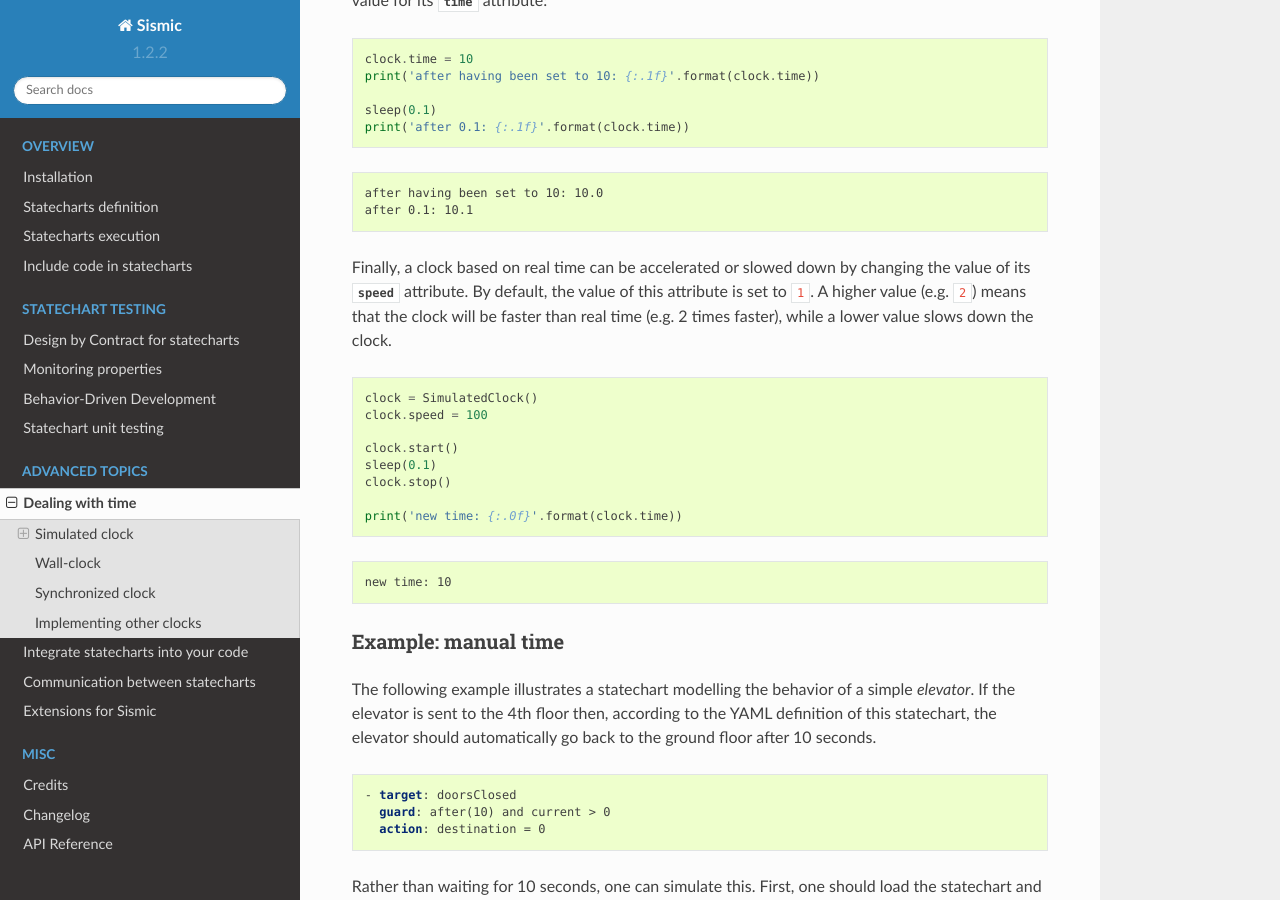
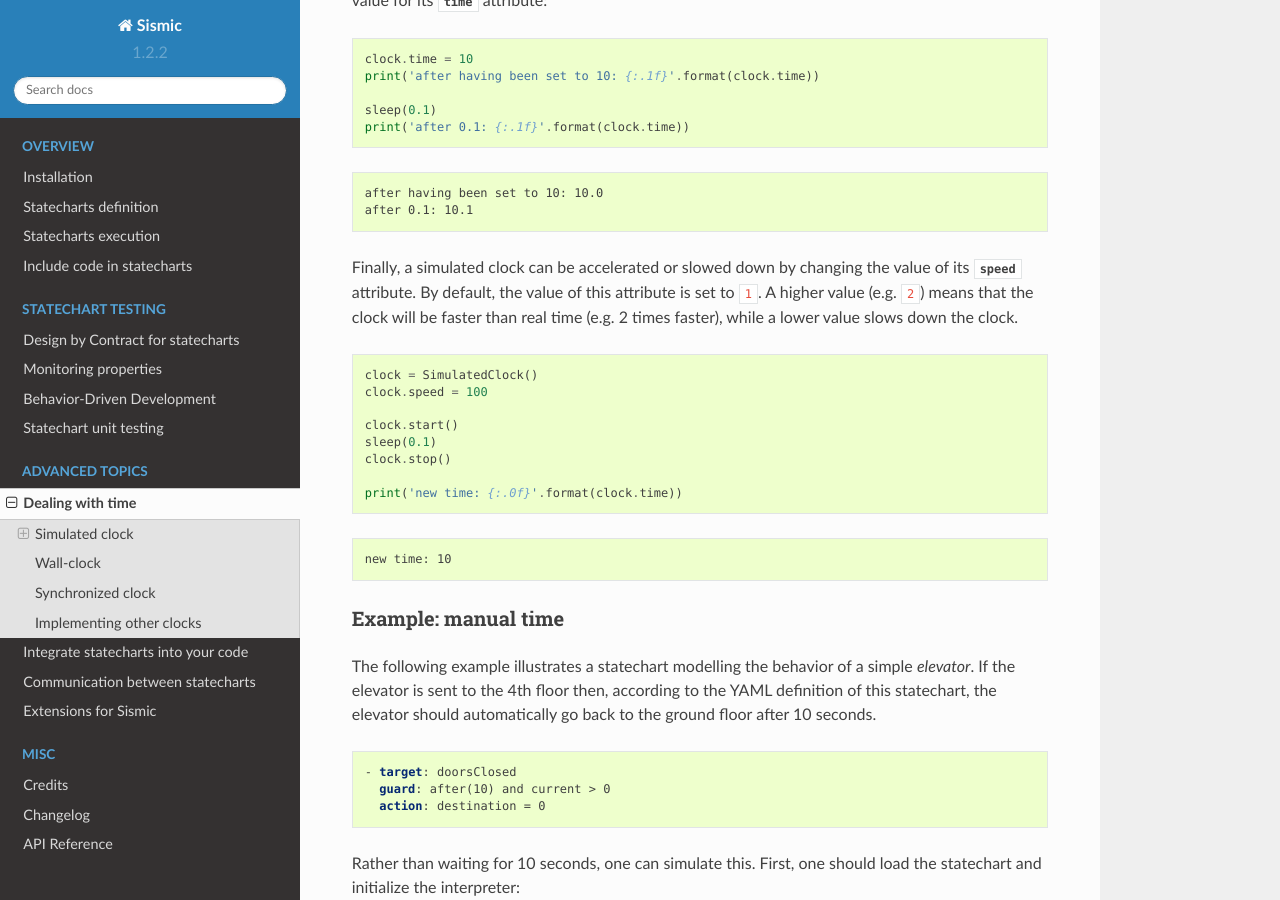
Before and after one commit to AlexandreDecan/sismic, a Sphinx documentation site: the page built from docs/time.rst, in a window 1280 px wide and 900 px high, scrolled down 1859 px. Built offline with Sphinx 7.4.7 and the Read the Docs theme 2.0.0, drawn with Linux system fonts in a browser that asks for light colours; some of the changed text lies outside the part shown.

Commit message:
Rename BaseClock to Clock

```diff
--- a/CHANGELOG.rst
+++ b/CHANGELOG.rst
@@ -7,7 +7,7 @@
  - (Added) Priority can be set for transitions (using *low*, *high* or any integer in yaml). transitions
    are selected according to their priorities (still following eventless and inner-first/source state semantics).
  - (Added) A ``sismic.testing`` module containing some primitives to ease unit testing.
- - (Added) A ``sismic.clock`` module with a ``BaseClock`` base class and three direct implementations,
+ - (Added) A ``sismic.clock`` module with a ``Clock`` base class and three direct implementations,
    namely ``SimulatedClock``, ``UtcClock`` and ``SynchronizedClock``. A ``SimulatedClock`` allows to manually or automatically
    change the time, while a ``WallClock`` as the expected behaviour of a wall-clock.
    ``Clock`` instances are used by the interpreter to get the current time during execution.
--- a/docs/time.rst
+++ b/docs/time.rst
@@ -101,8 +101,8 @@
     after 0.1: 10.1
 
 
-Finally, a clock based on real time can be accelerated or slowed down by changing the value
-of its :py:attr:`~sismic.clock.BaseClock.speed` attribute. By default, the value of this
+Finally, a simulated clock can be accelerated or slowed down by changing the value
+of its :py:attr:`~sismic.clock.SimulatedClock.speed` attribute. By default, the value of this
 attribute is set to ``1``. A higher value (e.g. ``2``) means that the clock will be faster
 than real time (e.g. 2 times faster), while a lower value slows down the clock.
 
```
Also changed, not shown: other parts of docs/time.rst (+4 -4 lines), 4 other files.
